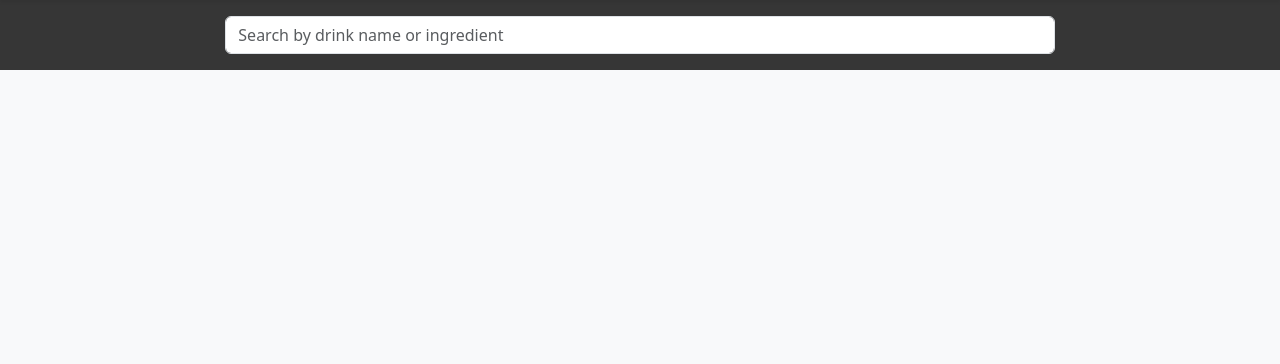
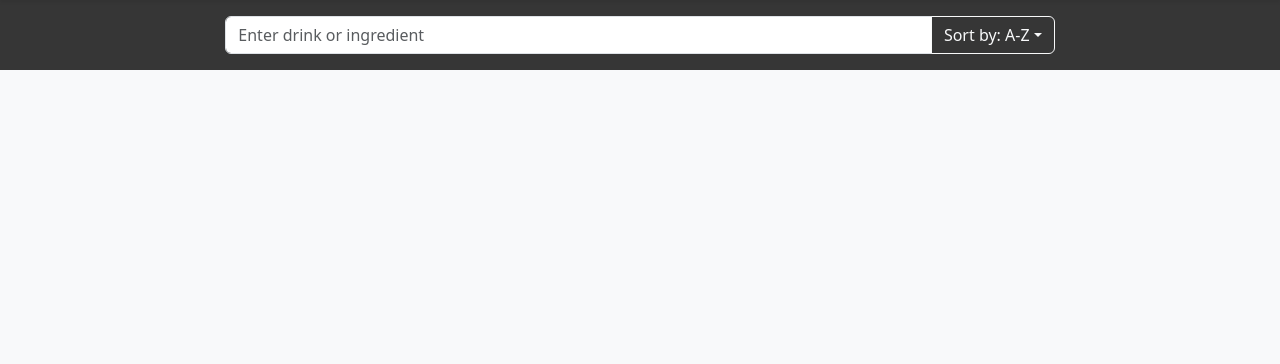
Before and after one commit to eprogers15/sloppy-drinks-mysql, a Django app: page / in a window 1280 px wide. Shown: the part 56-420 px from the top of the page. Run offline with Django 4.2, Linux system fonts and the light colour scheme; data that the repository does not hold is empty; some libraries are stand-ins or nearby versions.

Commit message:
Complete search, sort, and infinite scroll using HTMX

```diff
--- a/sloppy_drinks/drinks/static/javascript/index.js
+++ b/sloppy_drinks/drinks/static/javascript/index.js
@@ -17,3 +17,17 @@ $(window).resize(function () {
     $("body").css("paddingTop", padding);
   }, 500);
 });
+
+$(".dropdown-item").click(function() {
+  let new_sort_order = this.attributes.value.value;
+  $("#sort-button").attr("value", new_sort_order);
+  $("#sort-button").text("Sort by: " + this.text);
+  $(".active").removeClass("active");
+  $(this).addClass("active");
+  $("#search-bar").attr("hx-vals", '{"sort": "' + new_sort_order + '"}');
+});
+
+function getSortOrder() {
+  let sort_order = $("#sort-button").attr("value");
+  return sort_order;
+};
--- a/sloppy_drinks/drinks/templates/drink_index_partial.html
+++ b/sloppy_drinks/drinks/templates/drink_index_partial.html
@@ -11,8 +11,8 @@
                 </a>
             </div>
             {% if page.has_next and forloop.last %}
-            <span hx-get="{% url 'drink_index_partial' %}?page={{ page.next_page_number }}" hx-swap="beforeend"
-                hx-target="#drinks" hx-select=".drink" hx-trigger="revealed" hx-include="#search-bar">
+            <span id="infinite-scroll-container" hx-get="{% url 'drink_index_partial' %}?page={{ page.next_page_number }}" hx-swap="beforeend"
+                hx-target="#drinks" hx-select=".drink" hx-trigger="revealed" hx-include="#search-bar" hx-vals='js:{sort: getSortOrder()}'>
             </span>
             {% endif %}
         </div>
--- a/sloppy_drinks/drinks/templates/search_bar.html
+++ b/sloppy_drinks/drinks/templates/search_bar.html
@@ -5,9 +5,18 @@
         <div class="col-md-8 py-3">
             <div class="search">
                 <div class="input-group">
-                    <input type="text" class="form-control" id="search-bar" aria-label="Text input with dropdown button" name="q"
-                        placeholder="Search by drink name or ingredient" hx-get="{% url 'drink_index_partial' %}"
-                        hx-target="#results" hx-trigger="input delay:0.2s">
+                    <input type="text" class="form-control" id="search-bar" aria-label="Text input with dropdown button"
+                        name="q" placeholder="Enter drink or ingredient"
+                        hx-get="{% url 'drink_index_partial' %}" hx-target="#results" hx-trigger="input delay:0.2s"
+                        hx-vals='{"sort": "alpha-asc"}'>
+                    <button class="btn btn-outline-light dropdown-toggle" id="sort-button" type="button"
+                        data-bs-toggle="dropdown" aria-expanded="false" value="alpha-asc" name="sort"
+                        hx-get="{% url 'drink_index_partial' %}" hx-target="#results" hx-trigger="click from:.dropdown-item delay:0.2s"
+                        hx-include="#search-bar">Sort by: A-Z</button>
+                    <ul class="dropdown-menu dropdown-menu-end">
+                        <li><a class="dropdown-item active" value="alpha-asc">A-Z</a></li>
+                        <li><a class="dropdown-item" value="alpha-desc">Z-A</a></li>
+                    </ul>
                 </div>
             </div>
         </div>
--- a/sloppy_drinks/drinks/views.py
+++ b/sloppy_drinks/drinks/views.py
@@ -20,12 +20,21 @@ def drink_index(request):
 def drink_index_partial(request):
     if request.htmx:
         search = request.GET.get('q')
+        sort = request.GET.get('sort')
+        print(sort)
         page_num = request.GET.get('page', 1)
 
+        if sort == 'alpha-asc':
+            sort_order = 'drink__name'
+        elif sort == 'alpha-desc':
+            sort_order = '-drink__name'
+        else:
+            sort_order = 'drink__name'
+
         if search:
-            images = Image.objects.filter((Q(drink__name__icontains=search) | Q(drink__ingredients__name__icontains=search)) & Q(recipe=True)).distinct().order_by('drink__name')
+            images = Image.objects.filter((Q(drink__name__icontains=search) | Q(drink__ingredients__name__icontains=search)) & Q(recipe=True)).distinct().order_by(sort_order)
         else:
-            images = Image.objects.filter(recipe=True).distinct().order_by('drink__name')
+            images = Image.objects.filter(recipe=True).distinct().order_by(sort_order)
         page = Paginator(object_list=images, per_page=6).get_page(page_num)
 
         return render(
```
